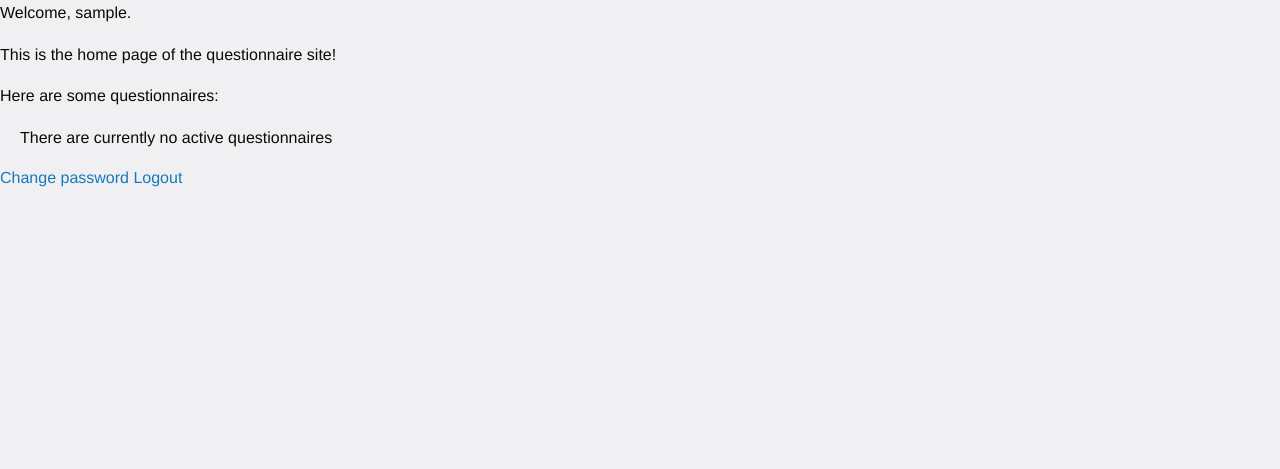
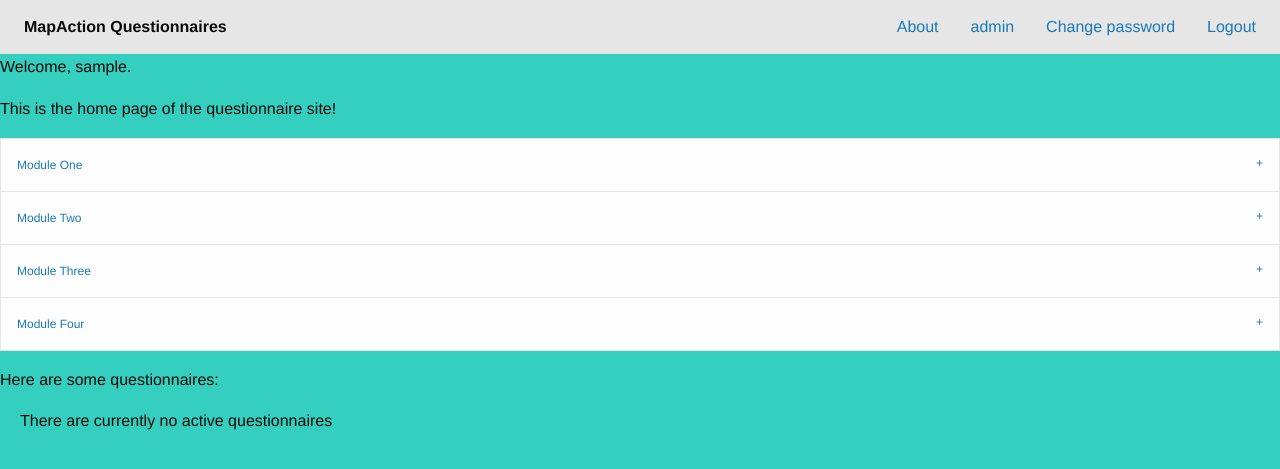
Before and after one commit to mattkernow/questionnaire-site, a Django app: page / in a window 1280 px wide. Shown: the top 469 px of the page. Run offline with Django 3.2, Linux system fonts and the light colour scheme; the visitor is signed in with stand-in values (Sample User, id 1); data that the repository does not hold is empty; some libraries are stand-ins or nearby versions.

Commit message:
added foundation accordian

```diff
--- a/questionnaire_app/static/questionnaire_app/main.css
+++ b/questionnaire_app/static/questionnaire_app/main.css
@@ -1,5 +1,5 @@
 body {
-  background: #F0F0F3;
+  background: #34CFBE;
 }
 
 .user-box {
--- a/templates/base.html
+++ b/templates/base.html
@@ -3,18 +3,35 @@
 <head>
     <meta charset="UTF-8">
     <meta http-equiv="x-ua-compatible" content="ie=edge">
-    <meta name="viewport" content="width=device-width, initial-scale=1.0" />
+    <meta name="viewport" content="width=device-width, initial-scale=1.0"/>
     <title>{% block title %}{% endblock %}</title>
     {% load static %}
     <link rel="stylesheet" href="{% static "bower_components/foundation-sites/dist/css/foundation.min.css" %}">
     <link rel="stylesheet" href="{% static "questionnaire_app/main.css" %}">
 </head>
 <body>
+<div class="top-bar">
+    <div class="top-bar-left">
+        <ul class="dropdown menu" data-dropdown-menu>
+            <li class="menu-text">MapAction Questionnaires</li>
+        </ul>
+    </div>
+    <div class="top-bar-right">
+        <ul class="dropdown menu" data-dropdown-menu>
+            <li><a href="#">About</a></li>
+            {% if user.is_superuser %}
+                <li><a href="/admin">admin</a></li>
+            {% endif %}
+            {% if user.is_authenticated %}
+                <li><a href="/change-password">Change password</a></li>
+                <li><a href="/logout">Logout</a></li>
+            {% else %}
+                <li><a href="/login">Login</a></li>
+            {% endif %}
+        </ul>
+    </div>
+</div>
 {% block content %}{% endblock %}
-{% if user.is_authenticated %}
-    <a href="/change-password">Change password</a>
-    <a href="/logout">Logout</a>
-{% endif %}
 {% load static %}
 <script src="{% static "bower_components/jquery/dist/jquery.min.js" %}"></script>
 <script src="{% static "bower_components/what-input/dist/what-input.min.js" %}"></script>
--- a/templates/index.html
+++ b/templates/index.html
@@ -10,6 +10,42 @@
     <p>This is the home page of the questionnaire site!</p>
 
     {% if user.is_authenticated %}
+
+        <div class="row">
+            <div class="medium-11 large-centered columns">
+                        <div class="home-accordion">
+            <ul class="accordion" data-accordion data-allow-all-closed="true">
+                <li class="accordion-item" data-accordion-item>
+                    <a href="#" class="accordion-title">Module One</a>
+                    <div class="accordion-content" data-tab-content>
+                        <p>Module stuff here...</p>
+                    </div>
+                </li>
+                <li class="accordion-item" data-accordion-item>
+                    <a href="#" class="accordion-title">Module Two</a>
+                    <div class="accordion-content" data-tab-content>
+                        <p>Module stuff here...</p>
+                    </div>
+                </li>
+                <li class="accordion-item" data-accordion-item>
+                    <a href="#" class="accordion-title">Module Three</a>
+                    <div class="accordion-content" data-tab-content>
+                        <p>Module stuff here...</p>
+                    </div>
+                </li>
+                <li class="accordion-item" data-accordion-item>
+                    <a href="#" class="accordion-title">Module Four</a>
+                    <div class="accordion-content" data-tab-content>
+                        <p>Module stuff here...</p>
+                    </div>
+                </li>
+            </ul>
+        </div>
+            </div>
+        </div>
+
+
+
         <p>Here are some questionnaires:</p>
         <ul>
             {% for questionnaire in questionnaires %}
@@ -19,5 +55,4 @@
             {% endfor %}
         </ul>
     {% endif %}
-
 {% endblock %}
```
Also changed, not shown: questionnaire_site/static/questionnaire_site/main.css (deleted, +0 -7 lines). Lines whose indentation alone changed are shown as unchanged.
